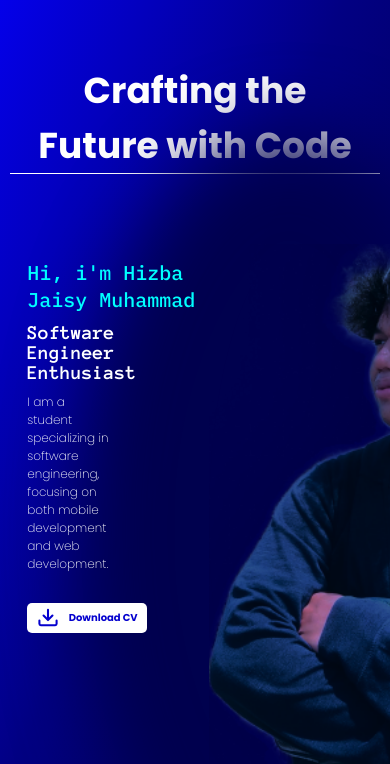
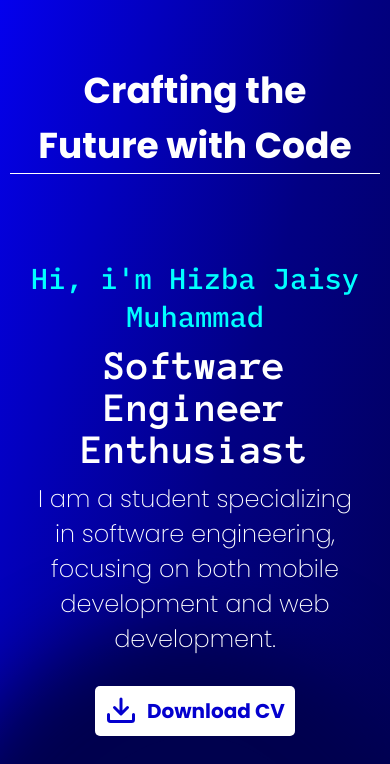
Before and after one commit to Zimhiii/zimhi-porto, a plain HTML site: page index.html in a window 390 px wide. Shown: the part 106-870 px from the top of the page. Drawn offline with Linux system fonts and the light colour scheme.

Commit message:
fixed resposive in index.html

```diff
--- a/index.html
+++ b/index.html
@@ -54,9 +54,12 @@
             I am a student specializing in software engineering, focusing on
             both mobile development and web development.
           </p>
-          <div class="dnld">
-            <span class="octicon--download-16"></span>
-            <h4>Download CV</h4>
+
+          <div class="container-dnld">
+            <div class="dnld">
+              <span class="octicon--download-16"></span>
+              <h4>Download CV</h4>
+            </div>
           </div>
         </div>
         <div class="image">
--- a/style.css
+++ b/style.css
@@ -9,7 +9,7 @@
 }
 .home {
   margin: 0;
-  /* height: 100vh; */
+  min-height: 100vh;
   display: block;
   overflow: hidden;
   z-index: -999;
@@ -135,9 +135,11 @@ div .main .text p {
 div .main .image {
   /* border: 1px solid white; */
   border-radius: 50%;
+  /* flex-basis: 1; */
   z-index: 1;
   box-shadow: -10px 10px 80px 120px rgb(0, 1, 78);
   background-color: rgb(0, 1, 78);
+  padding-top: 10%;
 }
 
 .dnld {
@@ -351,38 +353,49 @@ div .main .image {
   .quote-container h1 {
     font-size: 150%;
   }
+  .main {
+    flex-wrap: wrap;
+    padding-right: 7%;
+  }
+  .main.text {
+    width: 100%;
+    /* padding-right: 7%; */
+    text-align: center;
+    align-items: center;
+    align-content: center;
+  }
+  .main.image {
+    flex-grow: 1;
+  }
   div .main .text h1 {
-    font-size: 125%;
+    /* font-size: 125%; */
+    text-align: center;
   }
   div .main .text h3 {
-    font-size: 125%;
+    /* font-size: 125%; */
+    text-align: center;
   }
   div .main .text p {
-    font-size: 75%;
-  }
-  .dnld h4 {
-    font-size: 10px;
-    color: #0400ce;
+    /* font-size: 75%; */
+    max-width: 100%;
+    text-align: center;
   }
 
   .octicon--download-16 {
     display: inline-block;
-    width: 22px;
-    height: 22px;
   }
-  .dnld {
-    width: 120px;
-    height: 30px;
+
+  div .container-dnld {
+    width: 100%;
     display: flex;
-    align-items: center;
-    margin-top: 30px;
-    justify-content: space-evenly;
-    background-color: #fff;
-    border-radius: 5px;
+    justify-content: center;
   }
+
   div .main .image {
     /* border: 1px solid white; */
-    width: 50%;
+    display: flex;
+    justify-content: center;
+    width: 100%;
     border-radius: 50%;
     z-index: 1;
     box-shadow: -10px 10px 80px 120px rgb(0, 1, 78);
```
